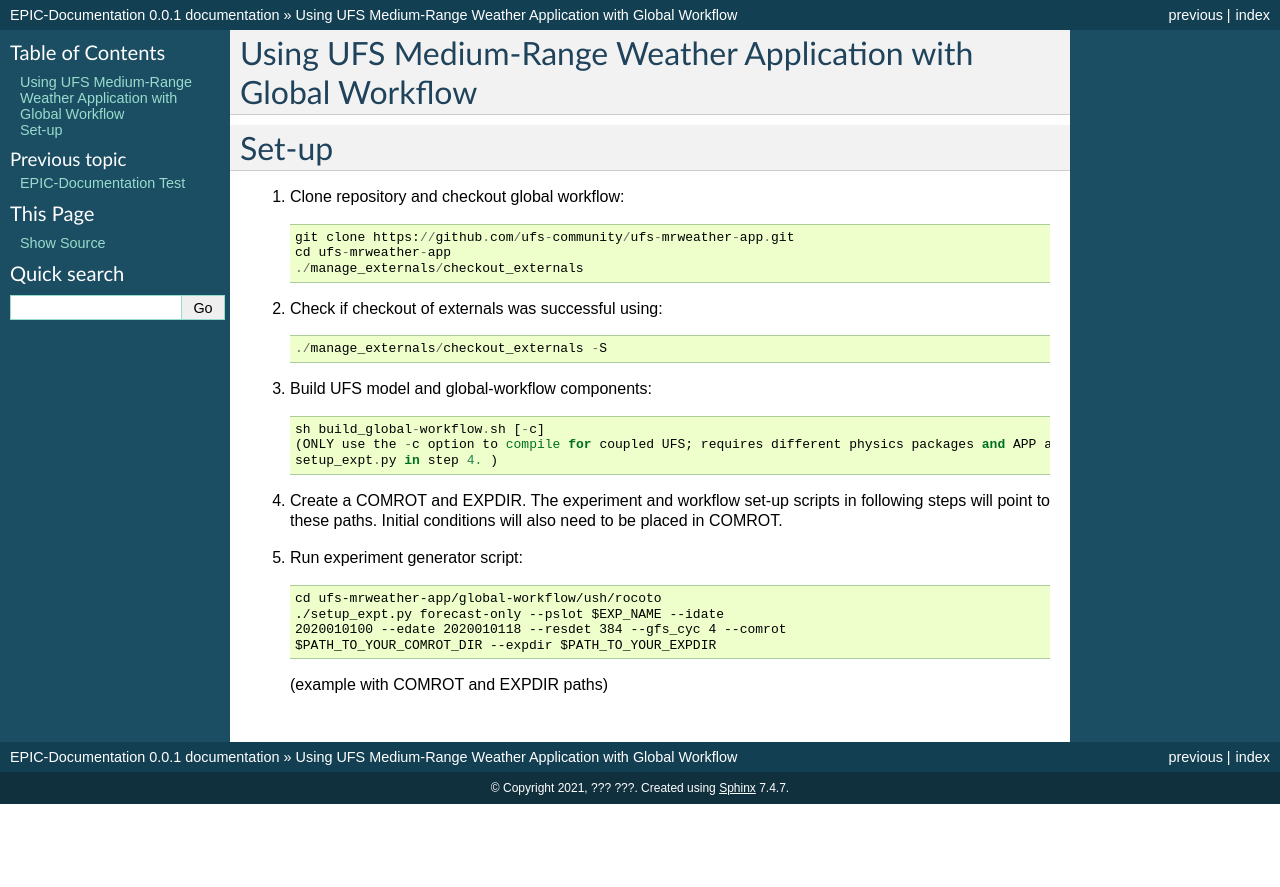
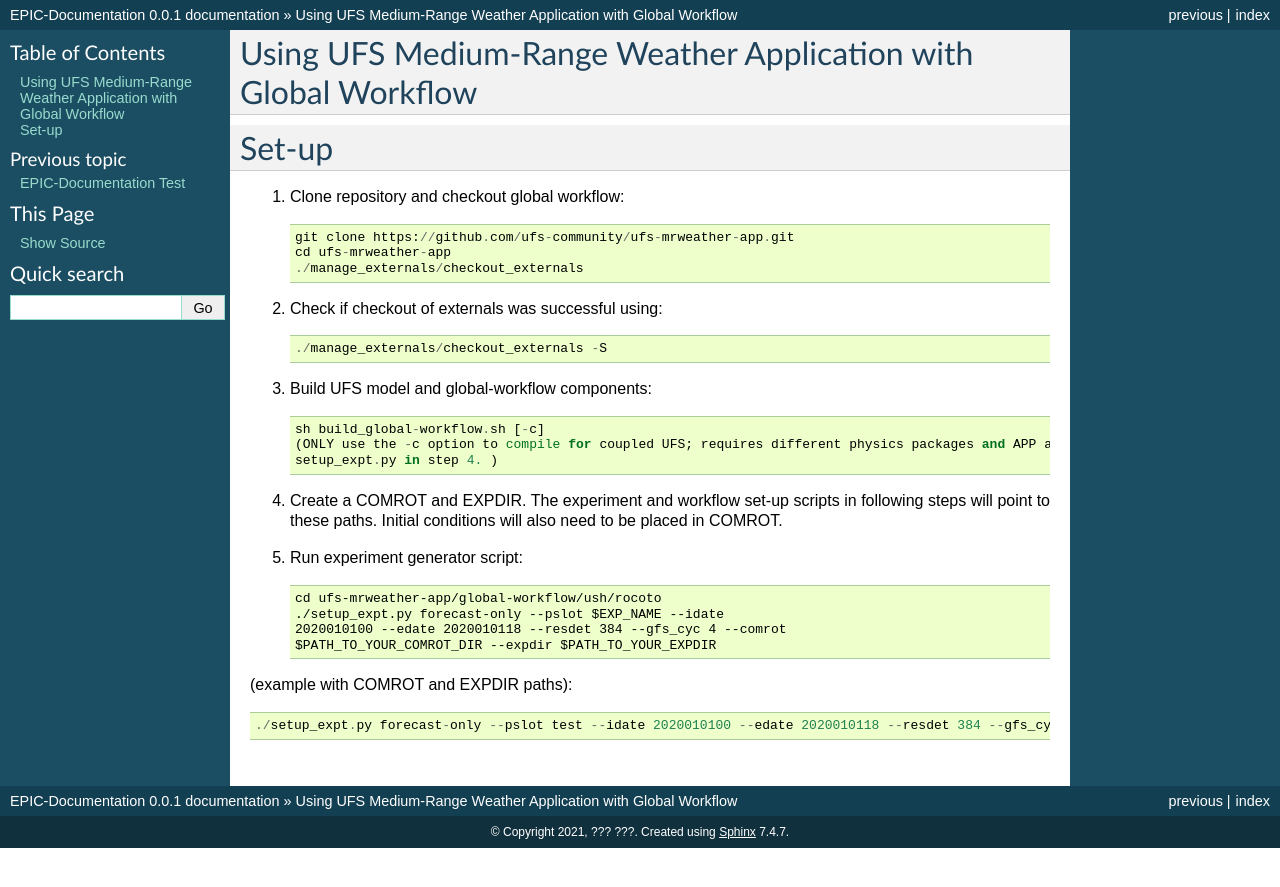
Before and after one commit to jkbk2004/mrw-docs, a Sphinx documentation site: the page built from docs/source/mrwflow.rst, in a window 1280 px wide. Shown: the top 887 px of the page. Built offline with Sphinx 7.4.7, drawn with Linux system fonts in a browser that asks for light colours.

Commit message:
Update mrwflow.rst

```diff
--- a/docs/source/mrwflow.rst
+++ b/docs/source/mrwflow.rst
@@ -29,4 +29,6 @@
       2020010100 --edate 2020010118 --resdet 384 --gfs_cyc 4 --comrot
       $PATH_TO_YOUR_COMROT_DIR --expdir $PATH_TO_YOUR_EXPDIR
 
-  (example with COMROT and EXPDIR paths)
+(example with COMROT and EXPDIR paths)::
+
+      ./setup_expt.py forecast-only --pslot test --idate 2020010100 --edate 2020010118 --resdet 384 --gfs_cyc 4 --comrot /work/noaa/marine/Cameron.Book/ufs/COMROT --expdir /work/noaa/marine/Cameron.Book/ufs/EXPDIR
```
